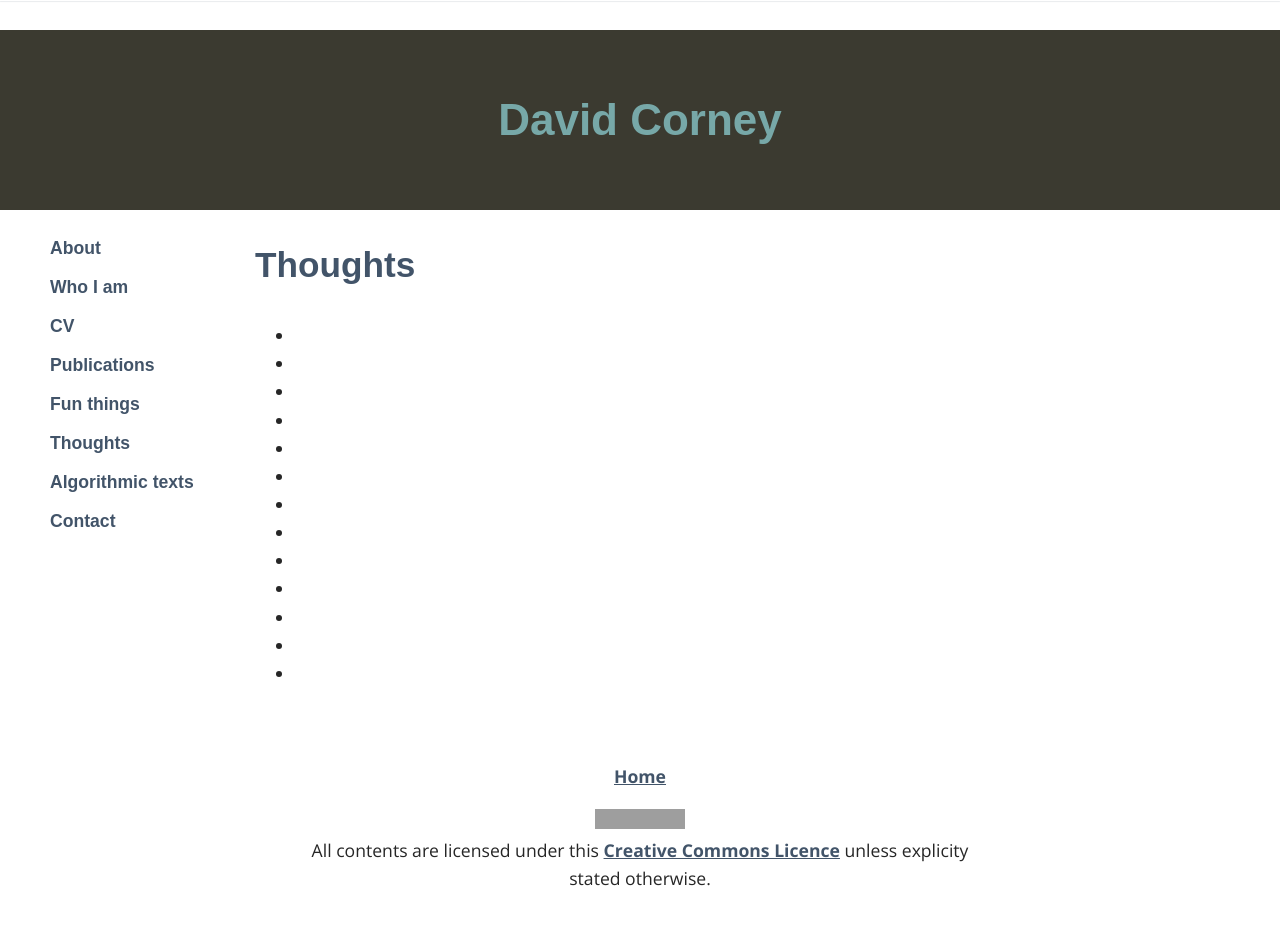
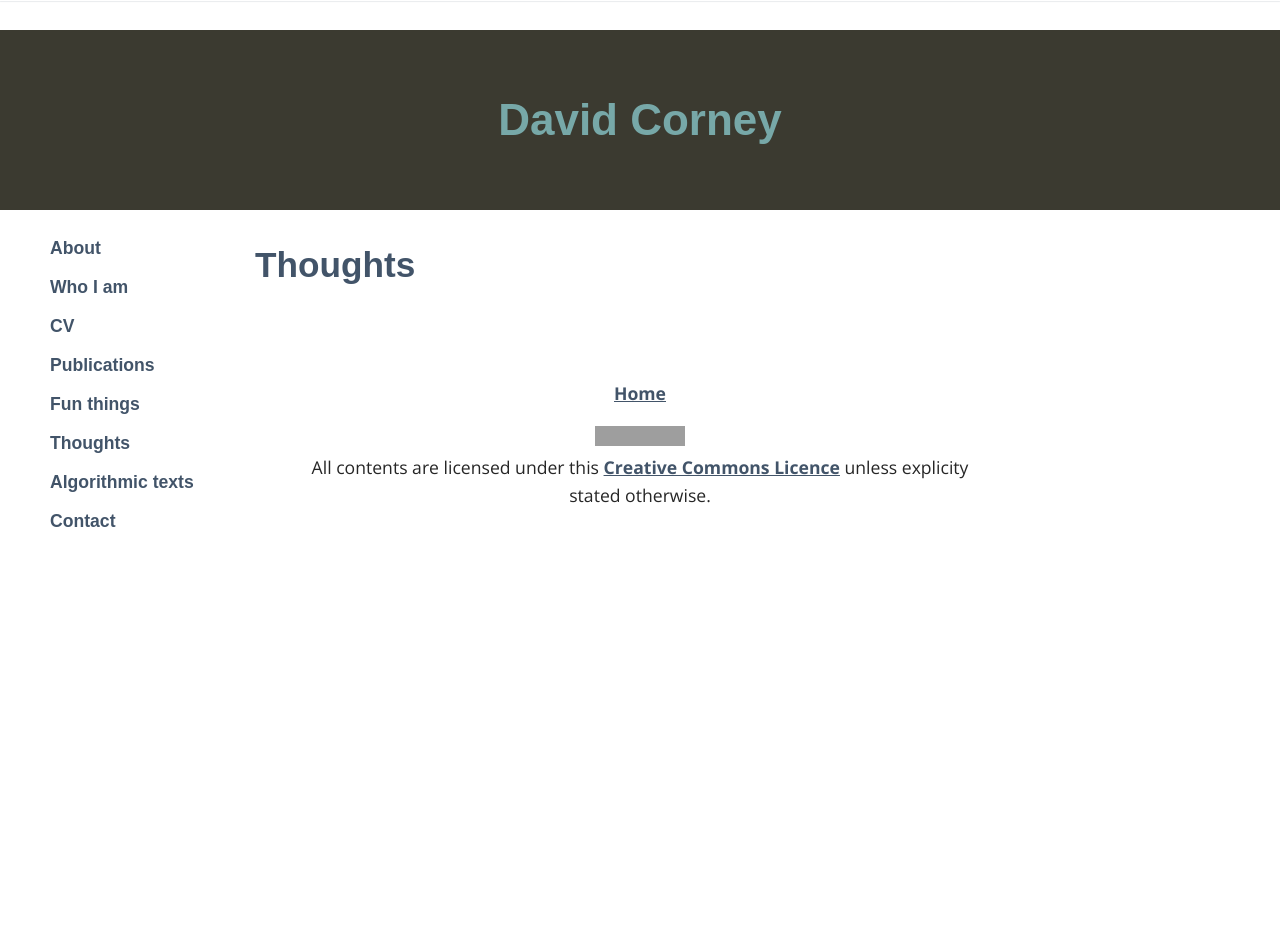
Before and after one commit to dcorney/dcorney.github.io, a Jekyll site: the page built from _pages/08_blog.md, in a window 1280 px wide. Built offline with Jekyll 4.4.1, drawn with Linux system fonts in a browser that asks for light colours; some web fonts are replaced; after the commit the page ends 900 px from its top, so only the background shows below that; grey boxes are pictures that could not be loaded.

Commit message:
Correcting syntax of blog filter

```diff
--- a/_pages/08_blog.md
+++ b/_pages/08_blog.md
@@ -7,10 +7,11 @@ permalink: /Blog/
 
 <ul>
   {% for post in site.posts %}
-    <li>
-      {% if post.year > 2018>%}
+      {% if post.year > 2018%}
+        <li>
         <a href="{{ post.url }}">{{ post.title }}</a>
+        </li>
       {% endif %}
-    </li>
+
   {% endfor %}
 </ul>
```
